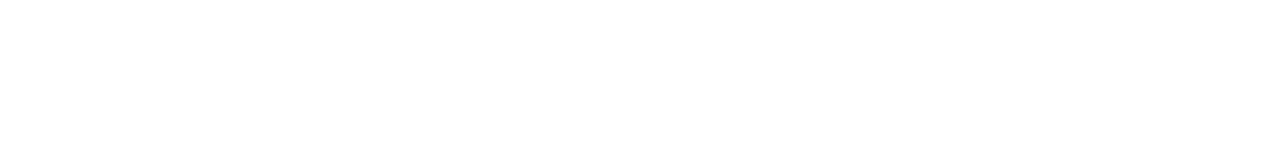
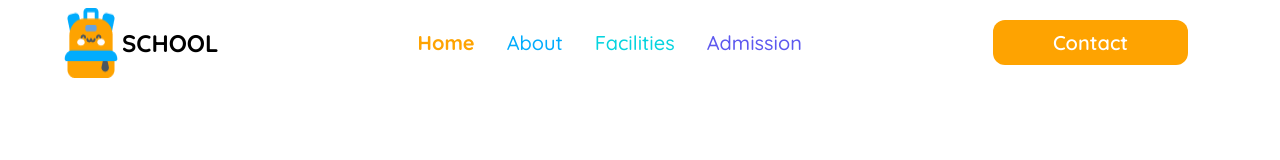
Before and after one commit to muntasirtanjil/assignment-2, a plain HTML site: page index.html in a window 1280 px wide. Drawn offline with Linux system fonts and the light colour scheme.

Commit message:
y navbar complete

```diff
--- a/index.html
+++ b/index.html
@@ -1,15 +1,36 @@
 <!DOCTYPE html>
 <html lang="en">
+
 <head>
     <meta charset="UTF-8">
     <meta name="viewport" content="width=device-width, initial-scale=1.0">
+    <link rel="preconnect" href="https://fonts.googleapis.com">
+    <link rel="preconnect" href="https://fonts.gstatic.com" crossorigin>
+    <link href="https://fonts.googleapis.com/css2?family=Quicksand:wght@300..700&display=swap" rel="stylesheet">
     <title>kids Education </title>
+    <link rel="stylesheet" href="style/style.css">
 </head>
-<body>
+
+<body class="quicksand-fonts">
     <header>
-        <nav>
-            <img src="" alt="">
+        <nav class="display-flex max-width">
+            <div class="display-flex">
+                <img src="assets/logo.png" alt="">
+                <h2 id="school">SCHOOL</h2>
+            </div>
+            <div >
+                <ul class="display-flex">
+                   <li ><a id="home" href="">Home</a></li>
+                   <li ><a id="about" href="">About</a></li>
+                   <li ><a id="failities" href="">Facilities</a></li>
+                   <li ><a id="admission" href="">Admission</a></li>
+                </ul>
+            </div>
+            <div >
+               <li ><a id="contact" href="#">Contact</a></li>
+            </div>
         </nav>
     </header>
 </body>
+
 </html>
--- a/style/style.css
+++ b/style/style.css
@@ -0,0 +1,69 @@
+
+
+.quicksand-fonts {
+  font-family: "Quicksand", serif;
+  font-optical-sizing: auto;
+  font-weight: <weight>;
+  font-style: normal;
+}
+
+.display-flex{
+    display: flex;
+}
+.max-width{
+    max-width: 1160px ;
+   margin: 0 auto;
+}
+/* nav section style */
+nav{
+
+    justify-content: space-between;
+    align-items: center;
+}
+nav  li{
+    list-style: none;
+}
+nav li a{
+    text-decoration: none;
+   margin-right: 32px ;
+
+}
+nav img{
+    /* max-width: 62px ;
+    max-height: 62px ; */
+    width: 100%;
+}
+#school{
+    font: 32px;
+    font-weight: bold;
+
+}
+#home{
+
+    font-size: 20px ;
+    font-weight: bold;
+    color:#FEA301 ;
+}
+#about{
+    font-size: 20px ;
+    font-weight: 500;
+    color:#01ACFD ;
+}
+#failities{
+    font-size: 20px ;
+    font-weight: 500;
+    color:#05D4DF ;
+}
+#admission{
+    font-size: 20px ;
+    font-weight: 500;
+    color:#5D58EF ;
+}
+#contact{
+    font-size: 20px ;
+    font-weight: 600;
+    color:#FFFFFF ;
+    background-color: #FEA301;
+    padding: 10px 60px ;
+    border-radius: 12px ;
+}
```
Also changed, not shown: assets/bg.png (added), assets/dribble.png (added), assets/elementary.png (added), assets/fb.png (added), assets/google+.png (added), assets/hero-kids.png (added), assets/kinder.png (added), assets/logo.png (added), assets/middle.png (added), assets/story-1.png (added), assets/story-2.png (added), assets/story-3.png (added), assets/story-4.png (added), assets/story-5.png (added), 1 more files.
